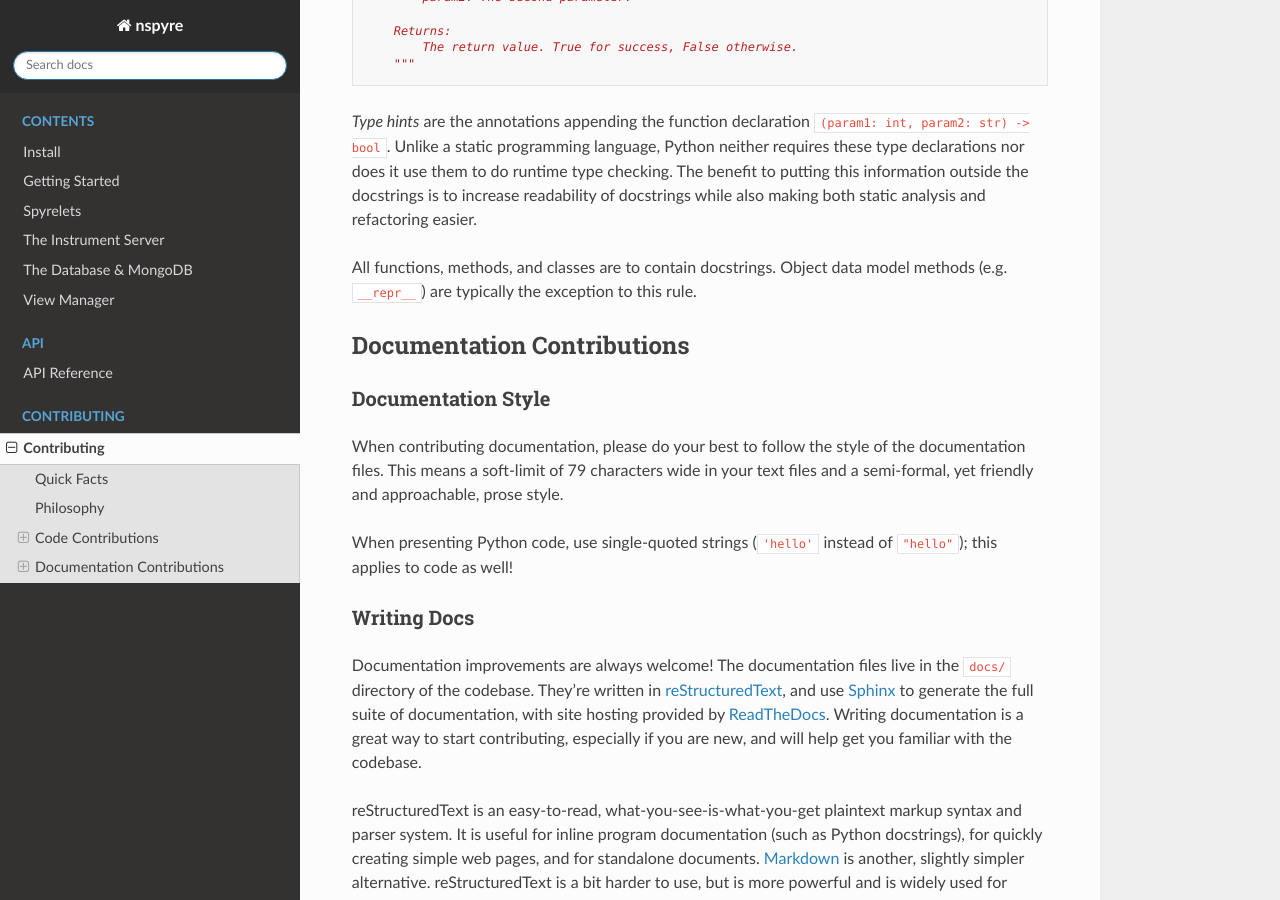
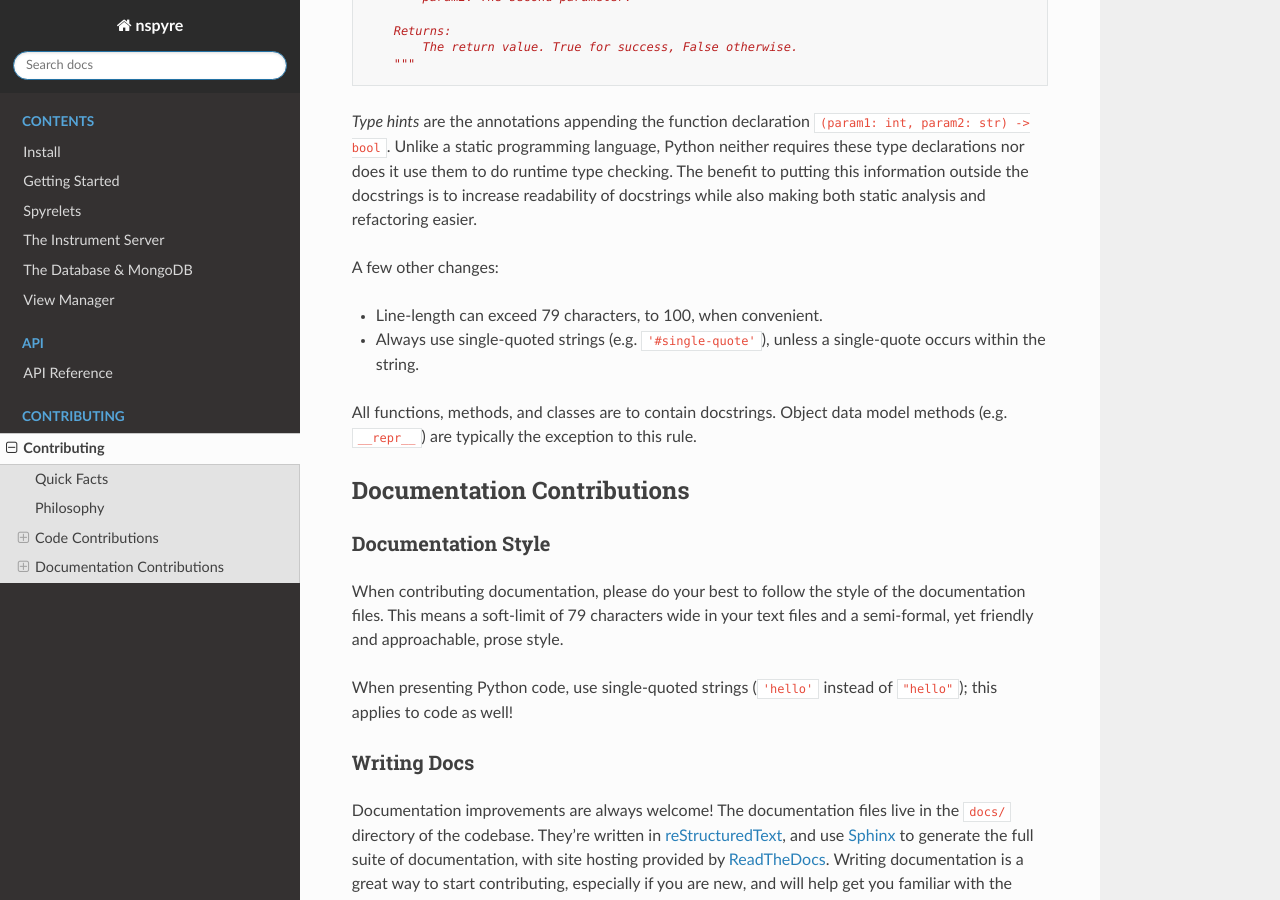
Before and after one commit to nspyre-org/nspyre, a Sphinx documentation site: the page built from docs/contributing.rst, in a window 1280 px wide and 900 px high, scrolled down 6030 px. Built offline with Sphinx 7.4.7 and the Read the Docs theme 2.0.0, drawn with Linux system fonts in a browser that asks for light colours.

Commit message:
Update contributing.rst

```diff
--- a/docs/contributing.rst
+++ b/docs/contributing.rst
@@ -201,6 +201,11 @@ There are many different frameworks for styling. The NSpyre codebase follows the
 
 *Type hints* are the annotations appending the function declaration ``(param1: int, param2: str) -> bool``. Unlike a static programming language, Python neither requires these type declarations nor does it use them to do runtime type checking. The benefit to putting this information outside the docstrings is to increase readability of docstrings while also making both static analysis and refactoring easier.
 
+A few other changes:
+
+* Line-length can exceed 79 characters, to 100, when convenient.
+* Always use single-quoted strings (e.g. ``'#single-quote'``), unless a single-quote occurs within the string.
+
 All functions, methods, and classes are to contain docstrings. Object data model methods (e.g. ``__repr__``) are typically the exception to this rule.
 
 
```
